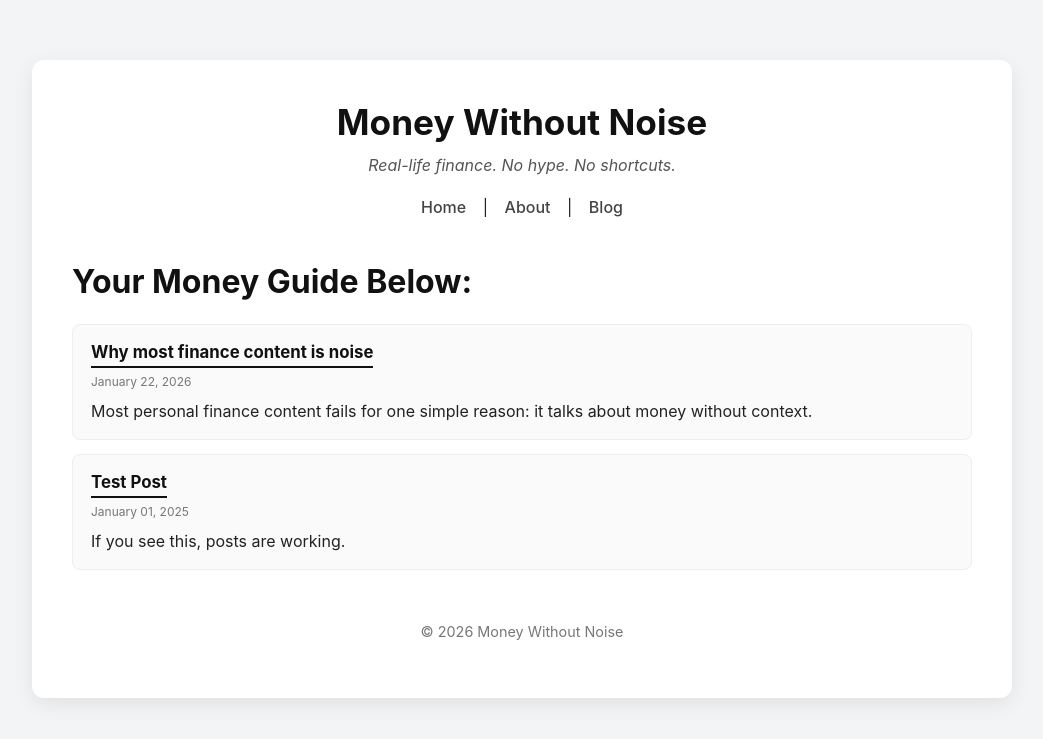
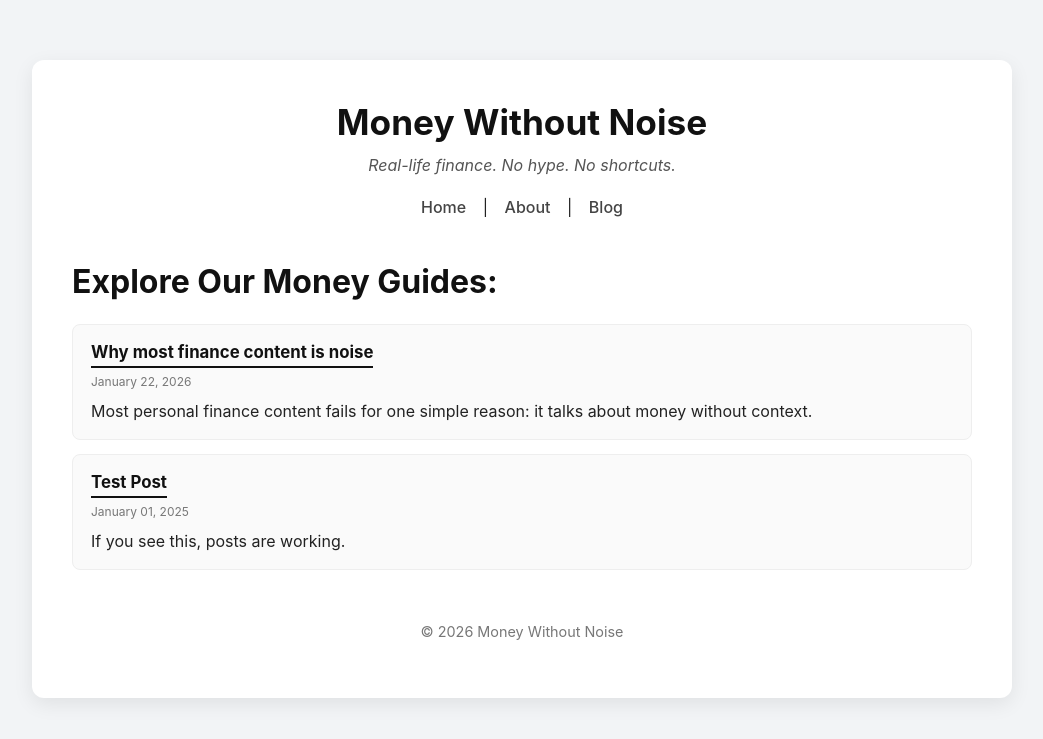
Before and after one commit to HarieshMK/HarieshMK.github.io, a Jekyll site: the page built from blog.html, in a window 1280 px wide. Shown: the top 739 px of the page, without its empty margins (118-1161 px from the left). Built offline with Jekyll 4.4.1, drawn with Linux system fonts in a browser that asks for light colours.

Commit message:
Update blog.html

```diff
--- a/blog.html
+++ b/blog.html
@@ -3,7 +3,7 @@ layout: default
 title: Blog
 ---
 
-<h1>Your Money Guide Below:</h1>
+<h1>Explore Our Money Guides:</h1>
 
 <div class="blog-list">
   {% for post in site.posts %}
```
